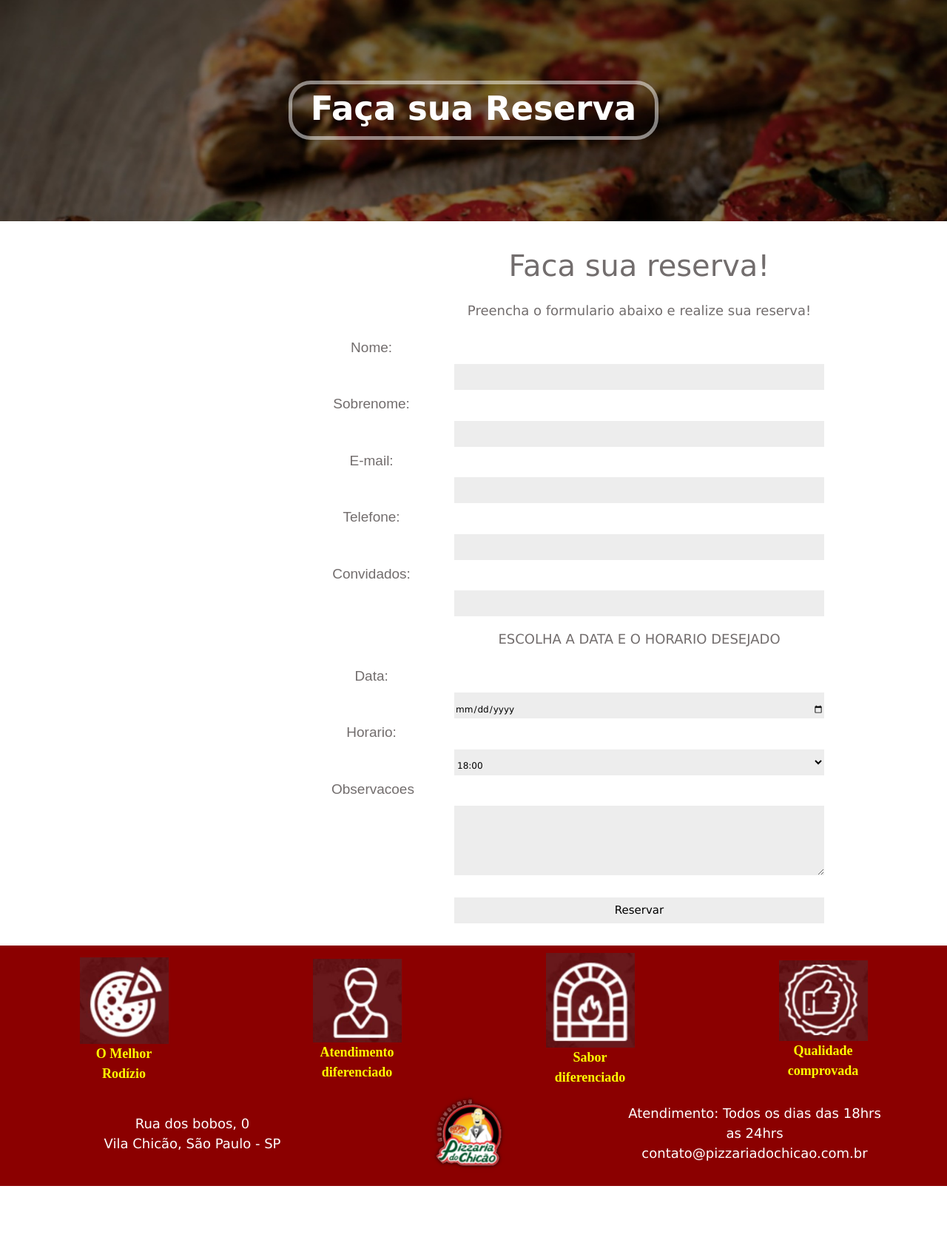
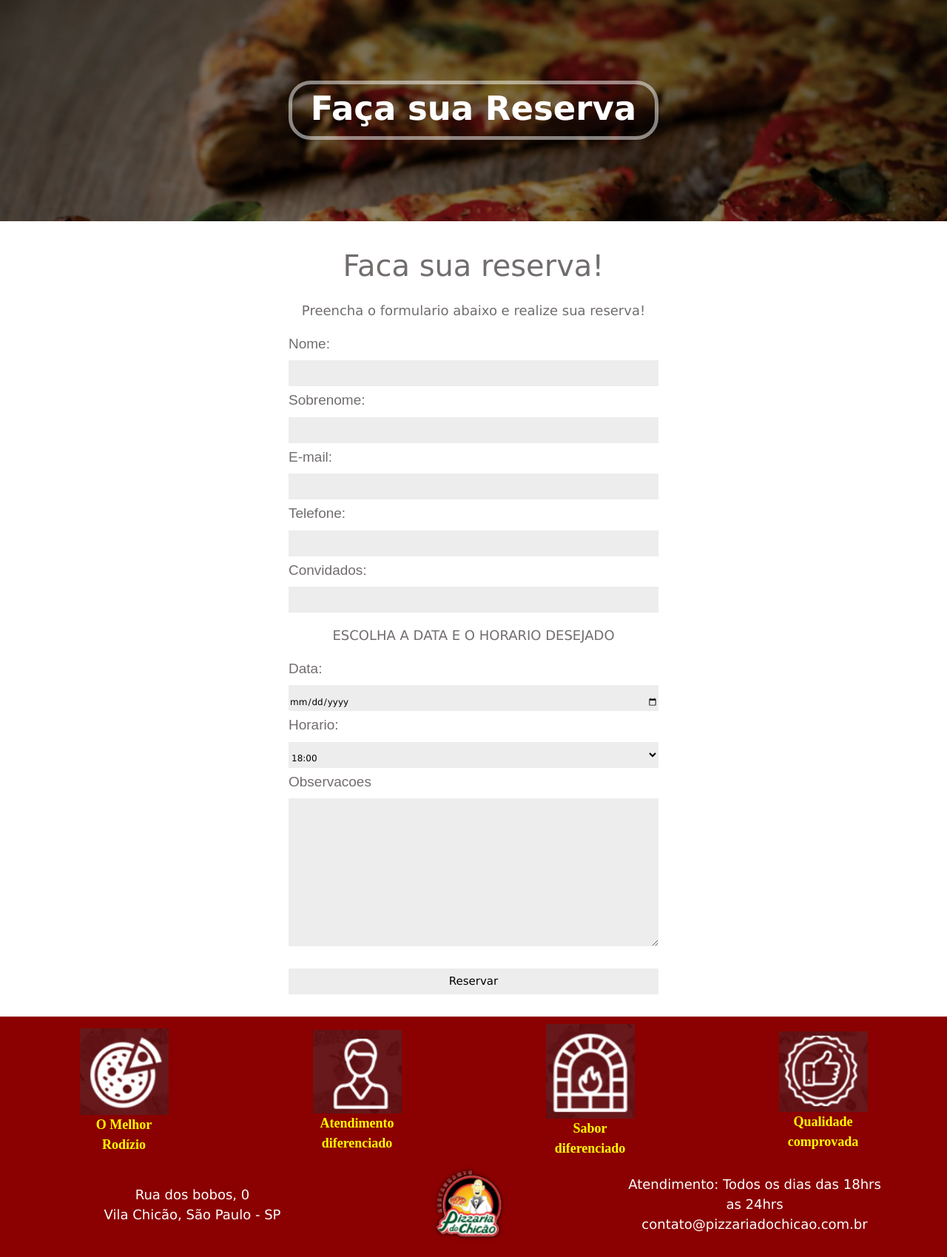
Before and after one commit to PizzariadoChicao/Projeto-Site, a PHP site: page /reserva.php in a window 1280 px wide. Shown: the part 166-1865 px from the top of the page at 74% size. Before the commit the page ends 1769 px from the top, so only its background shows below. Run offline with PHP 8.4, Linux system fonts and the light colour scheme.

Commit message:
Add files via upload

```diff
--- a/Desenvolvimento/css/estilo.css
+++ b/Desenvolvimento/css/estilo.css
@@ -236,7 +236,8 @@ h2 {
 	font-size:18px
 }
 .form{
-	margin-left: 35%;
+	width: 500px;
+	margin: 0 auto;
 	margin-bottom: 30px;
 	margin-top: 30px;
 }
@@ -253,8 +254,9 @@ label{
 	color: #726D6D;
 	font-family: Arial;
 	font-size: 19px;
-	padding-right: 87%;
 	margin-top: 5px;
+	display: block;
+	text-align: left;
 }
 .tform p{
 	margin-top: 30px;
@@ -284,6 +286,7 @@ label{
 }
 .area{
 	width: 500px;
+	height: 200px;
 	border: none;
 	background-color: #EDEDED;
 }
```
